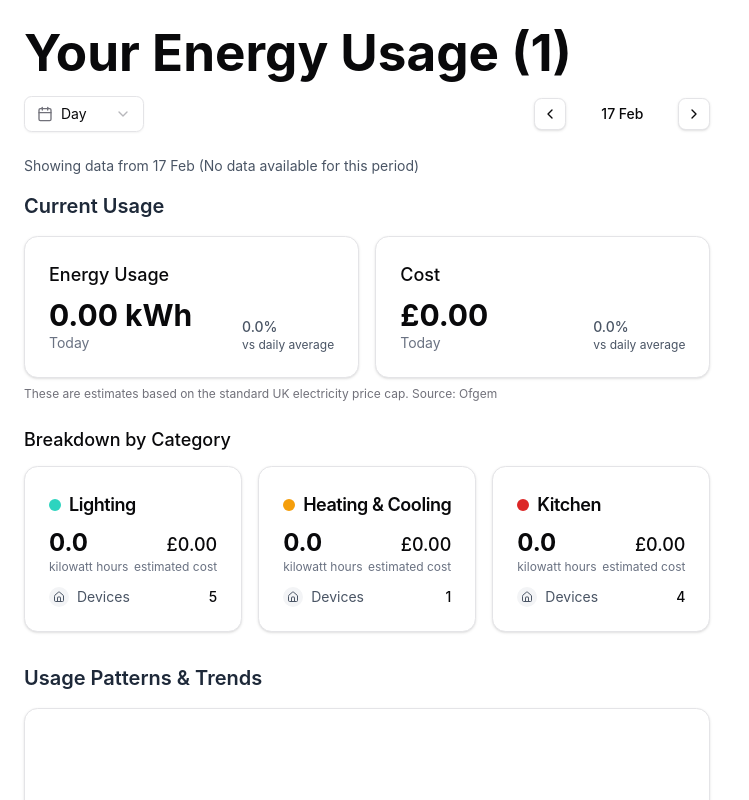
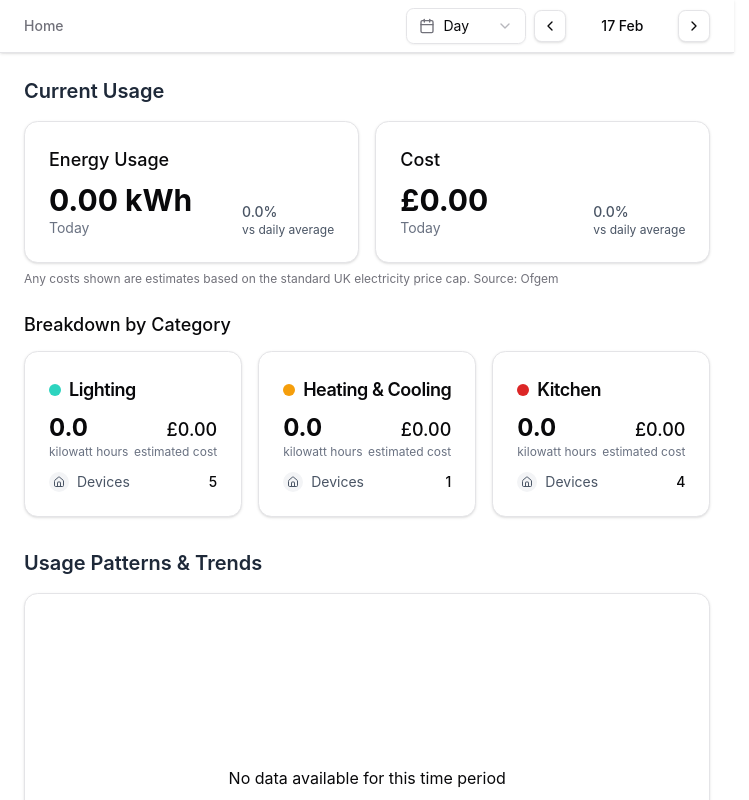
Before and after one commit to hughesgm8/energy-older-adults, a React (Vite) app: page /participant/1 in a window 1280 px wide. Shown: the top 800 px of the page, without its empty margins (0-749 px from the left). Built offline with nearby package versions, Linux system fonts and the light colour scheme.

Commit message:
adjustments to view controls, laying the groundwork for a more functional menu bar

```diff
--- a/src/components/Dashboard/Dashboard.tsx
+++ b/src/components/Dashboard/Dashboard.tsx
@@ -351,47 +351,18 @@ export function Dashboard() {
 
     return (
       <div className="min-h-screen bg-background">
-        <div className="max-w-5xl mx-auto px-4 sm:px-6 py-6 space-y-6">
-          {/* View Level Toggle */}
-          <div className="flex justify-between items-center mb-4">
-            <h1 className="text-xl sm:text-2xl font-bold text-center sm:text-left">
-              Your Energy Usage ({participantId})
-            </h1>
-          </div>
-
-          {/* Breadcrumbs */}
-          {selectedCategory !== null && (
-            <div className="flex items-center mb-4 border-b pb-2">
-              <Button
-                variant="ghost"
-                onClick={handleBackToCategories}
-                className="flex items-center gap-1 text-sm"
-                size="sm"
-              >
-                <svg xmlns="http://www.w3.org/2000/svg" width="16" height="16" viewBox="0 0 24 24" fill="none" stroke="currentColor" strokeWidth="2" strokeLinecap="round" strokeLinejoin="round">
-                  <polyline points="15 18 9 12 15 6"></polyline>
-                </svg>
-                All Categories
-              </Button>
-              <span className="mx-2">›</span>
-              <span className="font-medium">{selectedCategory}</span>
-            </div>
-          )}
-
-          {/* View Controls */}
+        {/* ViewControls as the first element - top of the page */}
         <ViewControls
           viewType={viewType}
           onViewTypeChange={setViewType}
           onNavigate={handleNavigate}
           currentDate={currentDate}
+          selectedCategory={selectedCategory}
+          onBackToCategories={handleBackToCategories}
         />
 
-          {/* Date Range Info */}
-          <div className="text-sm text-gray-600 mb-4 text-center sm:text-left">
-            Showing data from {formatDateRange(currentDate, viewType)}
-            {data.length === 0 && " (No data available for this period)"}
-          </div>
-
+        {/* Main content with proper spacing */}
+        <div className="max-w-5xl mx-auto px-4 sm:px-6 py-6">
           {/* Section 1: Usage Summary */}
           <div className="mb-8">
             <h2 className="text-xl font-semibold mb-4 text-gray-800">
@@ -408,13 +379,13 @@ export function Dashboard() {
 
             {/* Cost disclaimer */}
             <p className="text-xs text-muted-foreground mt-2 text-center sm:text-left">
-              These are estimates based on the standard UK electricity price cap. Source: Ofgem
+              Any costs shown are estimates based on the standard UK electricity price cap. Source: Ofgem
             </p>
 
             {/* Dynamic Content - Either Categories or Devices */}
             <div className="mt-6">
               <h3 className="text-lg font-medium mb-3">
-              {selectedCategory === null ? 'Breakdown by Category' : 'Breakdown by Device'}
+                {selectedCategory === null ? 'Breakdown by Category' : 'Devices'}
               </h3>
               {selectedCategory === null ? (
                 // Category View with cost display
--- a/src/components/ViewControls/ViewControls.tsx
+++ b/src/components/ViewControls/ViewControls.tsx
@@ -1,25 +1,19 @@
+import React from 'react';
+import { Calendar, ChevronLeft, ChevronRight } from 'lucide-react';
 import { Button } from '@/components/ui/button';
-import {
-  Select,
-  SelectContent,
-  SelectItem,
-  SelectTrigger,
-  SelectValue
-} from '@/components/ui/select';
-import { ViewControlsProps, ViewType } from '@/types/views';
-import { Calendar, ChevronLeft, ChevronRight, LayoutGrid, Smartphone } from 'lucide-react';
-import { useState } from 'react';
-import React from 'react';
+import { Select, SelectTrigger, SelectValue, SelectContent, SelectItem } from '@/components/ui/select';
+import { ViewType } from '@/types/views';
 
-function ViewControlsBase({
-  viewType,
-  onViewTypeChange,
-  onNavigate,
-  currentDate,
-}: ViewControlsProps) {
-  const [isNavigating, setIsNavigating] = useState(false);
+interface ViewControlsProps {
+  viewType: ViewType;
+  onViewTypeChange: (viewType: ViewType) => void;
+  onNavigate: (direction: 'prev' | 'next') => void;
+  currentDate: Date;
+  selectedCategory?: string | null;
+  onBackToCategories?: () => void;
+}
 
-  const formatDateRange = (date: Date, viewType: ViewType) => {
+function formatDateRange(date: Date, viewType: ViewType) {
   if (viewType === 'day') {
     return date.toLocaleDateString('en-AU', {
       day: 'numeric',
@@ -27,14 +21,14 @@ function ViewControlsBase({
     });
   }
 
-    // For week view, calculate Sunday to Saturday
+  // For week view
   const sunday = new Date(date);
-    sunday.setDate(date.getDate() - date.getDay()); // Go back to Sunday
+  const currentDayOfWeek = date.getDay();
+  sunday.setDate(date.getDate() - currentDayOfWeek); // Go back to Sunday
 
   const saturday = new Date(sunday);
-    saturday.setDate(sunday.getDate() + 6); // Go to Saturday
+  saturday.setDate(sunday.getDate() + 6); // Go forward to Saturday
 
-    // Format the dates
   const startStr = sunday.toLocaleDateString('en-AU', {
     day: 'numeric',
     month: 'short'
@@ -46,15 +40,48 @@ function ViewControlsBase({
   });
 
   return `${startStr} - ${endStr}`;
-  };
+}
 
+export function ViewControls({
+  viewType,
+  onViewTypeChange,
+  onNavigate,
+  currentDate,
+  selectedCategory = null,
+  onBackToCategories
+}: ViewControlsProps) {
   return (
-    <div className="space-y-4">
-      {/* Date and View Type Controls - Together */}
+    <div className="sticky top-0 z-10 bg-background/95 backdrop-blur-sm shadow-sm border-b">
+      <div className="max-w-5xl mx-auto px-4 sm:px-6 py-2">
         <div className="flex flex-wrap items-center justify-between gap-3">
-        {/* Date Period Selector (Day/Week) - On left */}
+          {/* Left side: Breadcrumbs or nothing */}
+          <div className="flex items-center">
+            {selectedCategory && onBackToCategories ? (
+              <div className="flex items-center">
+                <Button
+                  variant="ghost"
+                  onClick={onBackToCategories}
+                  className="flex items-center gap-1 text-sm h-8 px-2 -ml-2"
+                  size="sm"
+                >
+                  <svg xmlns="http://www.w3.org/2000/svg" width="14" height="14" viewBox="0 0 24 24" fill="none" stroke="currentColor" strokeWidth="2" strokeLinecap="round" strokeLinejoin="round">
+                    <polyline points="15 18 9 12 15 6"></polyline>
+                  </svg>
+                  Home
+                </Button>
+                <span className="mx-1 text-gray-500">›</span>
+                <span className="text-sm font-medium">{selectedCategory}</span>
+              </div>
+            ) : (
+              <span className="text-sm font-medium text-muted-foreground">Home</span>
+            )}
+          </div>
+
+          {/* Right side: View controls and date navigation */}
+          <div className="flex items-center gap-2">
+            {/* Date Period Selector */}
             <Select value={viewType} onValueChange={(value: ViewType) => onViewTypeChange(value)}>
-          <SelectTrigger className="w-[120px] h-9">
+              <SelectTrigger className="w-[120px] h-8">
                 <div className="flex items-center gap-2 overflow-hidden">
                   <Calendar className="h-4 w-4 flex-shrink-0" />
                   <SelectValue placeholder="View" className="truncate" />
@@ -66,51 +93,33 @@ function ViewControlsBase({
               </SelectContent>
             </Select>
 
-        {/* Date Navigation - On right */}
-        <div className="flex items-center gap-2">
+            {/* Date Navigation */}
             <Button
               variant="outline"
               size="icon"
-            onClick={() => {
-              setIsNavigating(true);
-              onNavigate('prev');
-              setTimeout(() => setIsNavigating(false), 300);
-            }}
+              onClick={() => onNavigate('prev')}
               aria-label="Previous"
               className="h-8 w-8"
-            disabled={isNavigating}
             >
-            {isNavigating ? (
-              <span className="animate-spin">↻</span>
-            ): (
               <ChevronLeft className="h-4 w-4" />
-            )}
             </Button>
+
             <div className="text-sm font-medium min-w-24 text-center">
               {formatDateRange(currentDate, viewType)}
             </div>
+
             <Button
               variant="outline"
               size="icon"
-            onClick={() => {
-              setIsNavigating(true);
-              onNavigate('next');
-              setTimeout(() => setIsNavigating(false), 300);
-            }}
+              onClick={() => onNavigate('next')}
               aria-label="Next"
               className="h-8 w-8"
-            disabled={isNavigating}
             >
-            {isNavigating ? (
-              <span className="animate-spin">↻</span>
-            ): (
               <ChevronRight className="h-4 w-4" />
-            )}
             </Button>
+          </div>
         </div>
       </div>
     </div>
   );
 }
-
-export const ViewControls = React.memo(ViewControlsBase);
```
Lines whose indentation alone changed are shown as unchanged.
